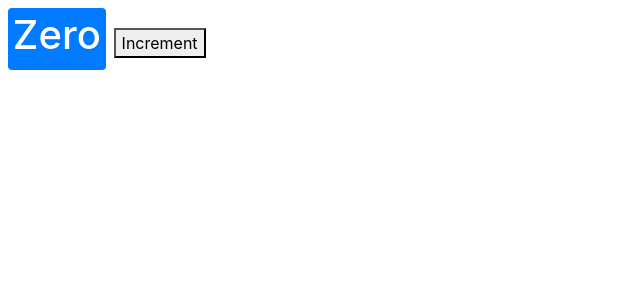
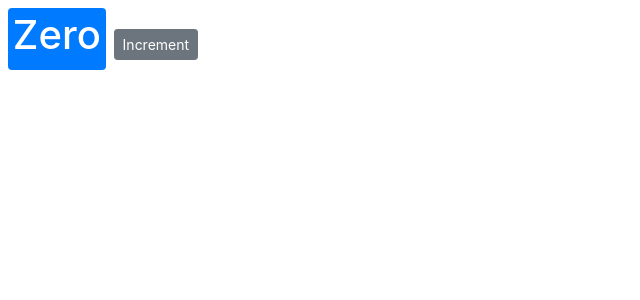
Before and after one commit to amirun573/first-component, a React (Create React App) app in the folder app/: page / in a window 1280 px wide. Shown: the top 300 px of the page, without its empty margins (0-640 px from the left). Built offline with nearby package versions, Linux system fonts and the light colour scheme.

Commit message:
Use button class Bootstrap

```diff
--- a/app/src/components/counter.jsx
+++ b/app/src/components/counter.jsx
@@ -13,7 +13,7 @@ class Counter extends Component {
 
             <React.Fragment>
                 <span className="badge badge-primary m-2">{this.formatCount()}</span>
-                <button>Increment</button>
+                <button className="btn btn-secondary btn-sm">Increment</button>
             </React.Fragment>
         );
     }
```
Also changed, not shown: 1 other file (tests, documents, lock files or other folders).
